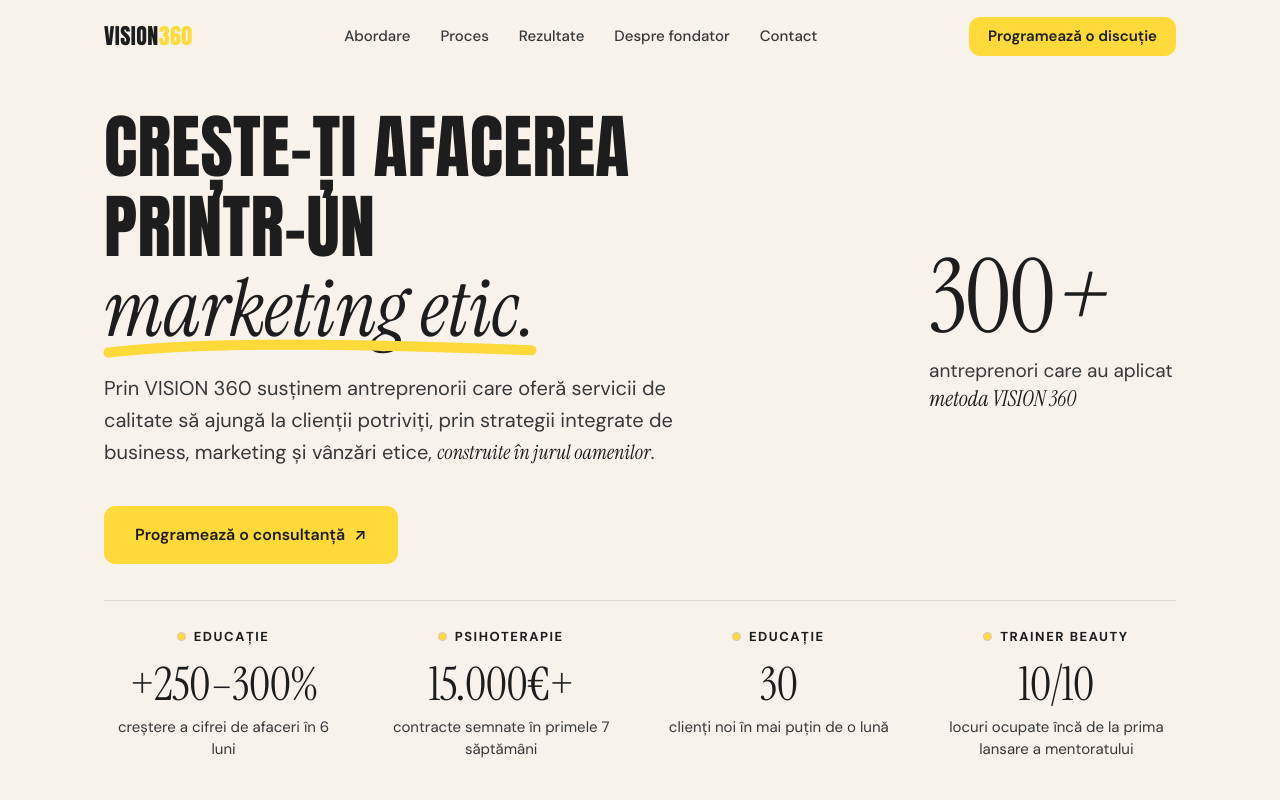
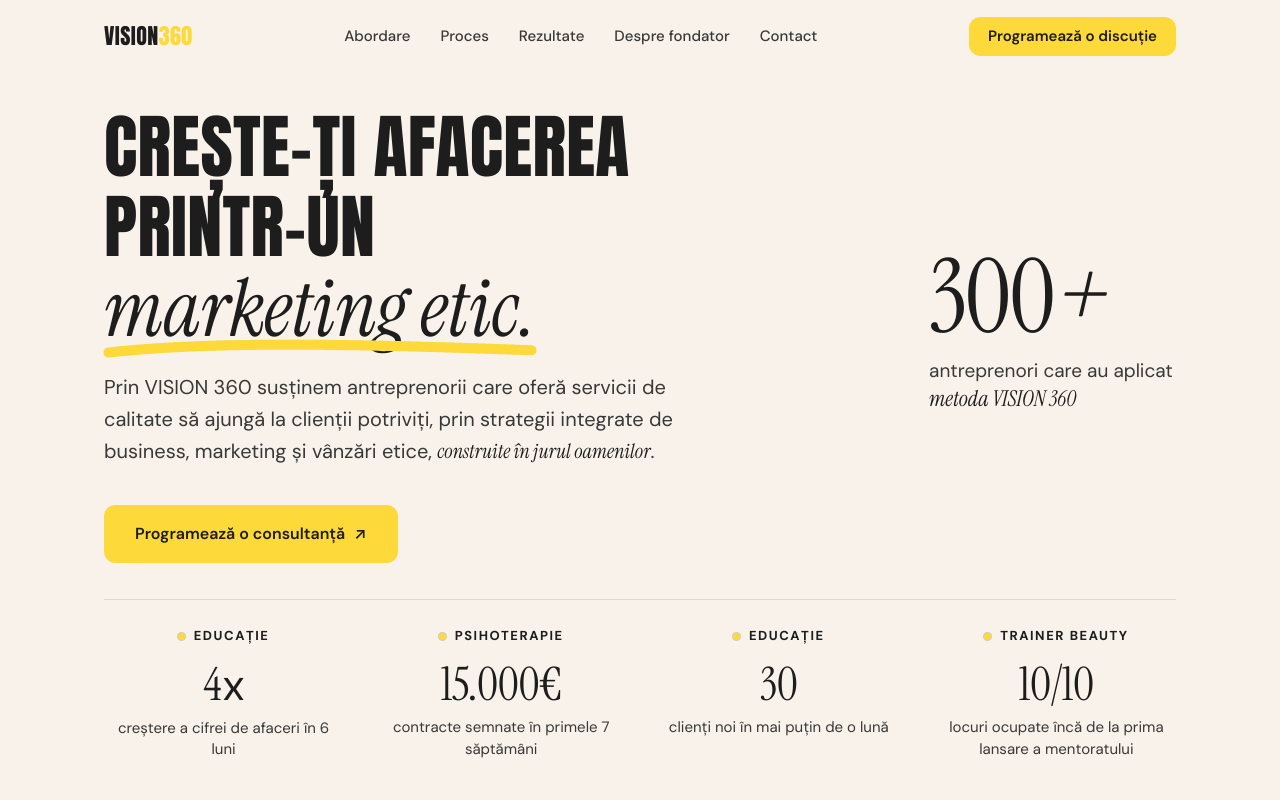
Before and after one commit to biaasap55/VISION-360-Landing-Page, a website: page index.html in a window 1280 px wide. Shown: the top 800 px of the page. Drawn offline with Linux system fonts and the light colour scheme.

Commit message:
Update highlight stats formatting and case study text
Change education stat to 4x multiplier format, simplify psihoterapie
number, bold full case study result line, add hr-mult style class.

Co-Authored-By: Claude Opus 4.6 <noreply@anthropic.com>

```diff
--- a/index.html
+++ b/index.html
@@ -546,6 +546,7 @@
   .hr-ind::before{content:"";width:7px;height:7px;border-radius:50%;background:var(--yellow);box-shadow:0 0 0 1px rgba(29,29,29,.18)}
   .hr-num{margin-top:14px;font-family:var(--font-serif);font-size:clamp(38px,3.6vw,52px);line-height:1;letter-spacing:-.01em;color:var(--black);white-space:nowrap;text-align:center}
   .hr-txt{margin:10px auto 0;font-size:15px;line-height:1.45;color:var(--graphite);max-width:24ch;text-align:center}
+  .hr-mult{font-family:var(--font-body);font-weight:400;font-size:.95em;margin-left:.04em;vertical-align:.01em}
   .hero-results-note{grid-column:1/-1;margin-top:0;font-size:12.5px;color:var(--graphite);opacity:.7;max-width:none}
   .hero .hero-grid{row-gap:0}
   .hero-results{margin-bottom:22px}
@@ -686,8 +687,8 @@
       <p class="hc-txt">antreprenori care au aplicat <em>metoda VISION 360</em></p>
     </aside>
     <div class="hero-results reveal d3" aria-label="Rezultate din colaborări">
-      <div class="hr-item"><div class="hr-ind">Educație</div><div class="hr-num">+250–300%</div><div class="hr-txt">creștere a cifrei de afaceri în 6 luni</div></div>
-      <div class="hr-item"><div class="hr-ind">Psihoterapie</div><div class="hr-num">15.000€+</div><div class="hr-txt">contracte semnate în primele 7 săptămâni</div></div>
+      <div class="hr-item"><div class="hr-ind">Educație</div><div class="hr-num">4<span class="hr-mult">x</span></div><div class="hr-txt">creștere a cifrei de afaceri în 6 luni</div></div>
+      <div class="hr-item"><div class="hr-ind">Psihoterapie</div><div class="hr-num">15.000€</div><div class="hr-txt">contracte semnate în primele 7 săptămâni</div></div>
       <div class="hr-item"><div class="hr-ind">Educație</div><div class="hr-num">30</div><div class="hr-txt">clienți noi în mai puțin de o lună</div></div>
       <div class="hr-item"><div class="hr-ind">Trainer beauty</div><div class="hr-num">10/10</div><div class="hr-txt">locuri ocupate încă de la prima lansare a mentoratului</div></div>
     </div>
@@ -811,7 +812,7 @@
             </ul>
           </div>
         </div>
-        <div class="cs-res"><span class="cs-big">30</span><span><strong>clienți noi&nbsp;</strong>în mai puțin de<strong>&nbsp;o lună</strong></span></div>
+        <div class="cs-res"><span class="cs-big">30</span><span><strong>clienți noi în mai puțin de o lună</strong></span></div>
       </div>
     </article>
 
@@ -959,7 +960,6 @@
 <section class="final on-dark" id="contact">
   <div class="wrap final-grid">
     <div>
-      <span class="label reveal">Hai să vorbim</span>
       <h2 class="final-q reveal d1">Ai construit o afacere care oferă servicii de calitate și există oameni care au nevoie de ceea ce oferi?</h2>
       <p class="final-a reveal d2">Hai să construim împreună strategia prin care ajungi la <span class="serif-it">clienții potriviți!</span></p>
     </div>
```
